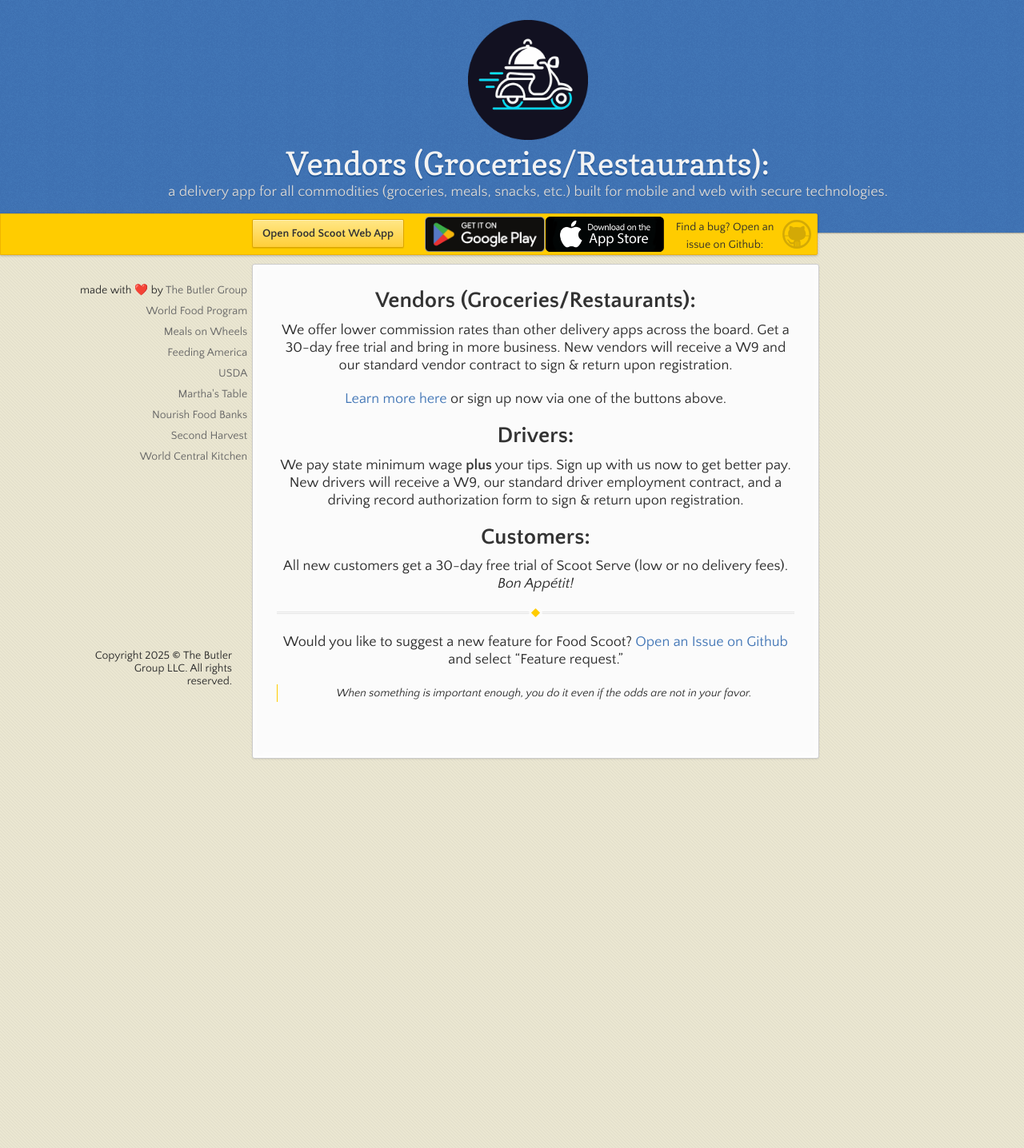
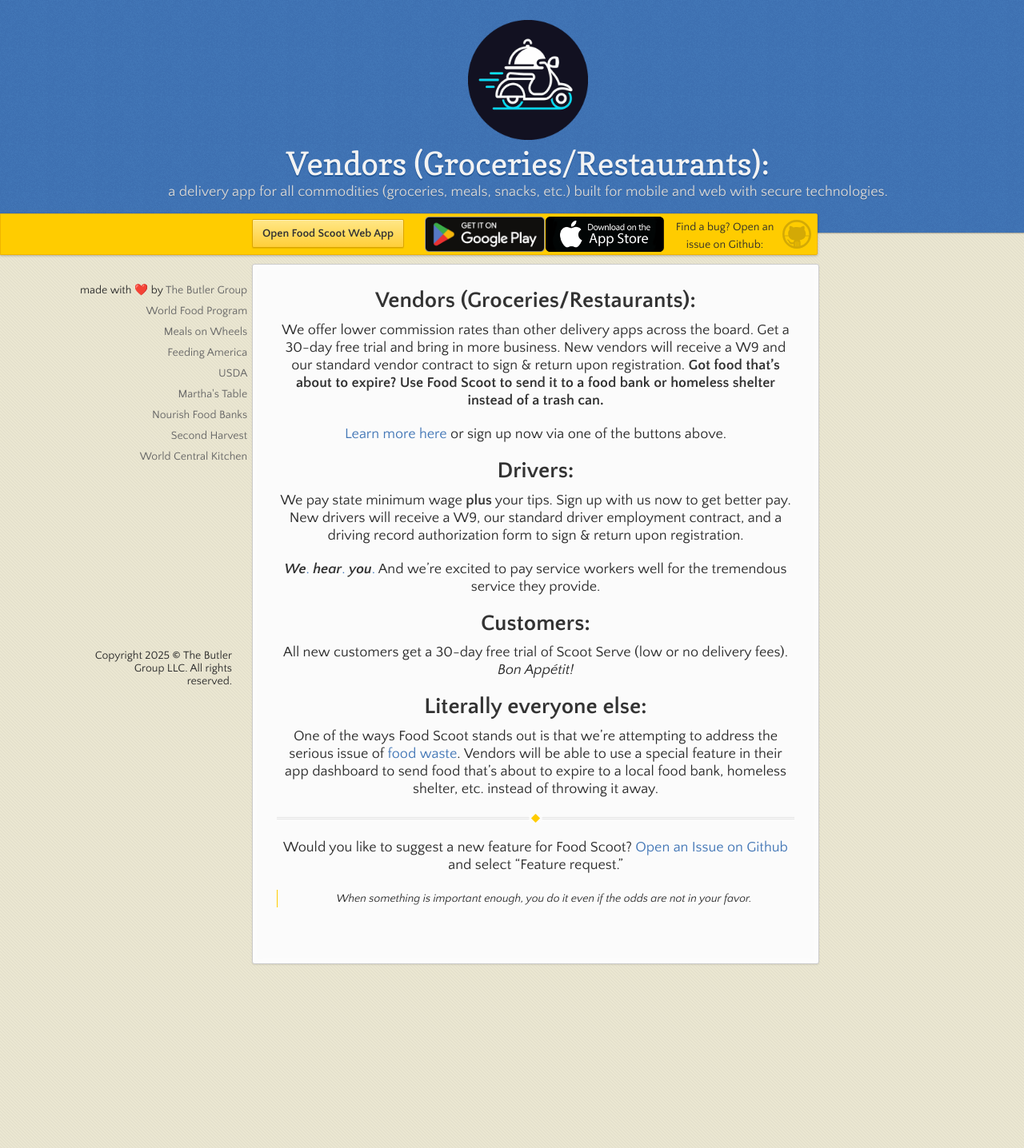
Before and after one commit to butlergroup/Food-Scoot, a Jekyll site: the page built from index.md, in a window 1280 px wide. Shown: the whole page at 80% size. Built offline with Jekyll 4.4.1, drawn with Linux system fonts in a browser that asks for light colours; our own code applies the rules of GitHub Pages for plain Markdown files; before the commit the page ends 1179 px from its top, so only the background shows below that.

Commit message:
modified:   index.md

```diff
--- a/index.md
+++ b/index.md
@@ -3,7 +3,7 @@ layout: default
 ---
 # Vendors (Groceries/Restaurants):
 
-We offer lower commission rates than other delivery apps across the board. Get a 30-day free trial and bring in more business. New vendors will receive a W9 and our standard vendor contract to sign & return upon registration.
+We offer lower commission rates than other delivery apps across the board. Get a 30-day free trial and bring in more business. New vendors will receive a W9 and our standard vendor contract to sign & return upon registration. **Got food that's about to expire? Use Food Scoot to send it to a food bank or homeless shelter instead of a trash can.**
 
 [Learn more here](./vendors) or sign up now via one of the buttons above.
 
@@ -11,9 +11,15 @@ We offer lower commission rates than other delivery apps across the board. Get a
 
 We pay state minimum wage **plus** your tips. Sign up with us now to get better pay. New drivers will receive a W9, our standard driver employment contract, and a driving record authorization form to sign & return upon registration.
 
+[_**We**_.](https://www.wsmv.com/2024/08/30/nashville-rideshare-drivers-go-strike-start-holiday-weekend-demand-better-pay/) [_**hear**_.](https://www.businessinsider.com/uber-lyft-drivers-ask-riders-cancel-trips-pay-them-directly-2024-11) [_**you**_.](https://www.hrdive.com/news/uber-lyft-doordash-drivers-strike-valentines-day/707569/) And we're excited to pay service workers well for the tremendous service they provide.
+
 # Customers:
 
 All new customers get a 30-day free trial of Scoot Serve (low or no delivery fees). _Bon Appétit!_
+
+# Literally everyone else:
+
+One of the ways Food Scoot stands out is that we're attempting to address the serious issue of [food waste](https://www.fda.gov/food/consumers/food-loss-and-waste). Vendors will be able to use a special feature in their app dashboard to send food that's about to expire to a local food bank, homeless shelter, etc. instead of throwing it away.
 
 * * *
 
```
